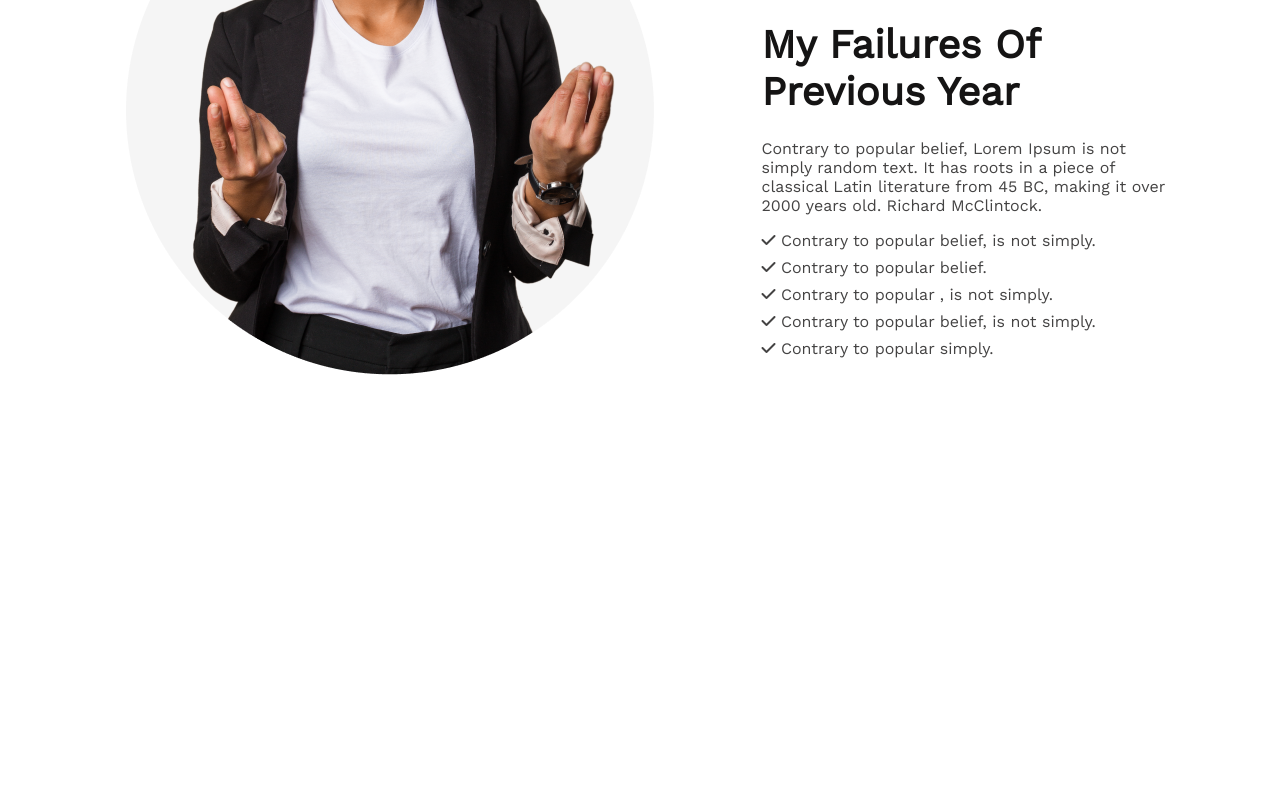
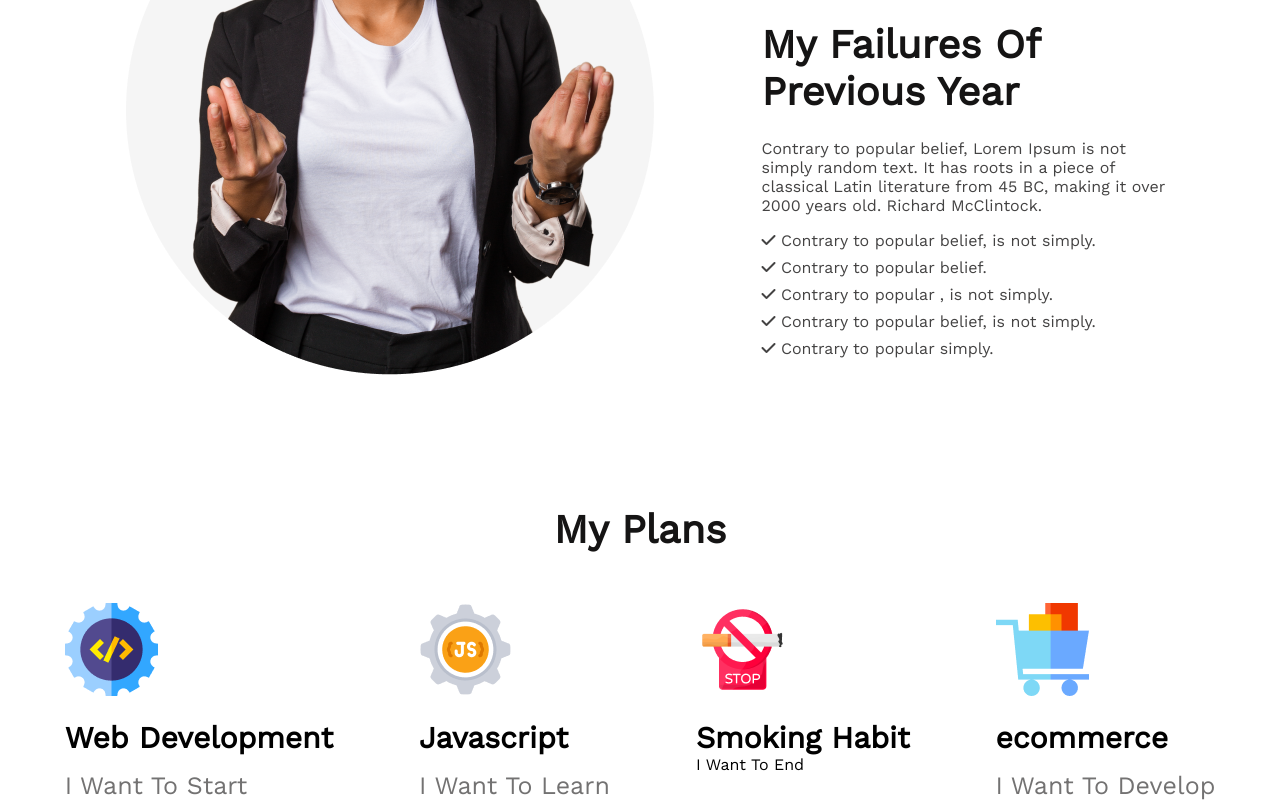
Before and after one commit to anikrahman2/assignment-project, a plain HTML site: page index.html in a window 1280 px wide. Shown: the part 1279-2079 px from the top of the page. Before the commit the page ends 1658 px from the top, so only its background shows below. Drawn offline with nearby package versions, Linux system fonts and the light colour scheme.

Commit message:
My Plans Section Added

```diff
--- a/css/style.css
+++ b/css/style.css
@@ -78,3 +78,33 @@
   color: #444343;
   margin-bottom: 8px;
 }
+/* My Plan Section Styles */
+.my-plan-section{
+  width: 180;
+  height: 50px;
+  margin: 0 auto;
+}
+.my-plan-section-title{
+  text-align: center;
+  margin-top: 130px;
+  margin-bottom: 50px;
+  color: #151414;
+  font-size: 40px;
+  font-weight: 700;
+}
+.plans-items-container{
+  display: flex;
+  gap: 86px;
+  justify-content: center;
+}
+.plan-item-title{
+  font-size: 30px;
+  font-weight: 700;
+  margin-top: 20px;
+}
+.plan-item-description{
+  color: #737272;
+  font-size: 25px;
+  font-weight: 500;
+  margin-top: 16px;
+}
--- a/index.html
+++ b/index.html
@@ -33,8 +33,33 @@
           <p class="failure-section-description-fact"><i class="fa-solid fa-check"></i> Contrary to popular simply.</p>
         </div>
       </div>
-
-
+    </div>
+  </section>
+  <section class="my-plan-section">
+    <div class="my-plan-section-title-content">
+      <h3 class="my-plan-section-title">My Plans</h3>
+    </div>
+    <div class="plans-items-container">
+      <div class="plan-item">
+        <img src="images/icons/web.png" alt="Web Icon">
+        <h3 class="plan-item-title">Web Development</h3>
+        <p class="plan-item-description">I Want To Start</p>
+      </div>
+      <div class="plan-item">
+        <img src="images/icons/js.png" alt="JS Icon">
+        <h3 class="plan-item-title">Javascript</h3>
+        <p class="plan-item-description">I Want To Learn</p>
+      </div>
+      <div class="plan-item">
+        <img src="images/icons/smoke.png" alt="Smoke Icon">
+        <h3 class="plan-item-title">Smoking Habit</h3>
+        <p class="plan-item-discription">I Want To End</p>
+      </div>
+      <div class="plan-item">
+        <img src="images/icons/ecom.png" alt="Ecom Icon">
+        <h3 class="plan-item-title">ecommerce</h3>
+        <p class="plan-item-description">I Want To Develop</p>
+      </div>
     </div>
   </section>
 </body>
```
